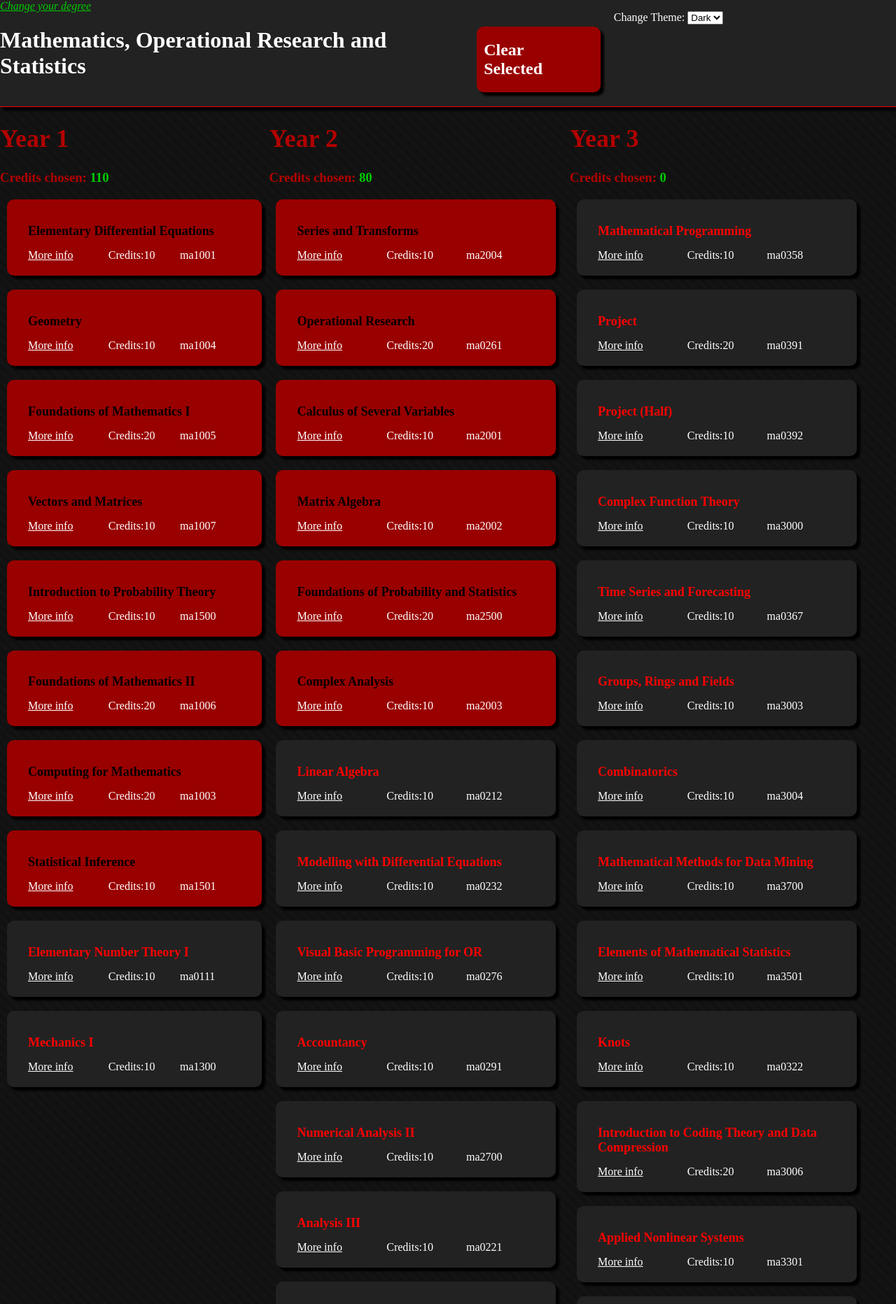
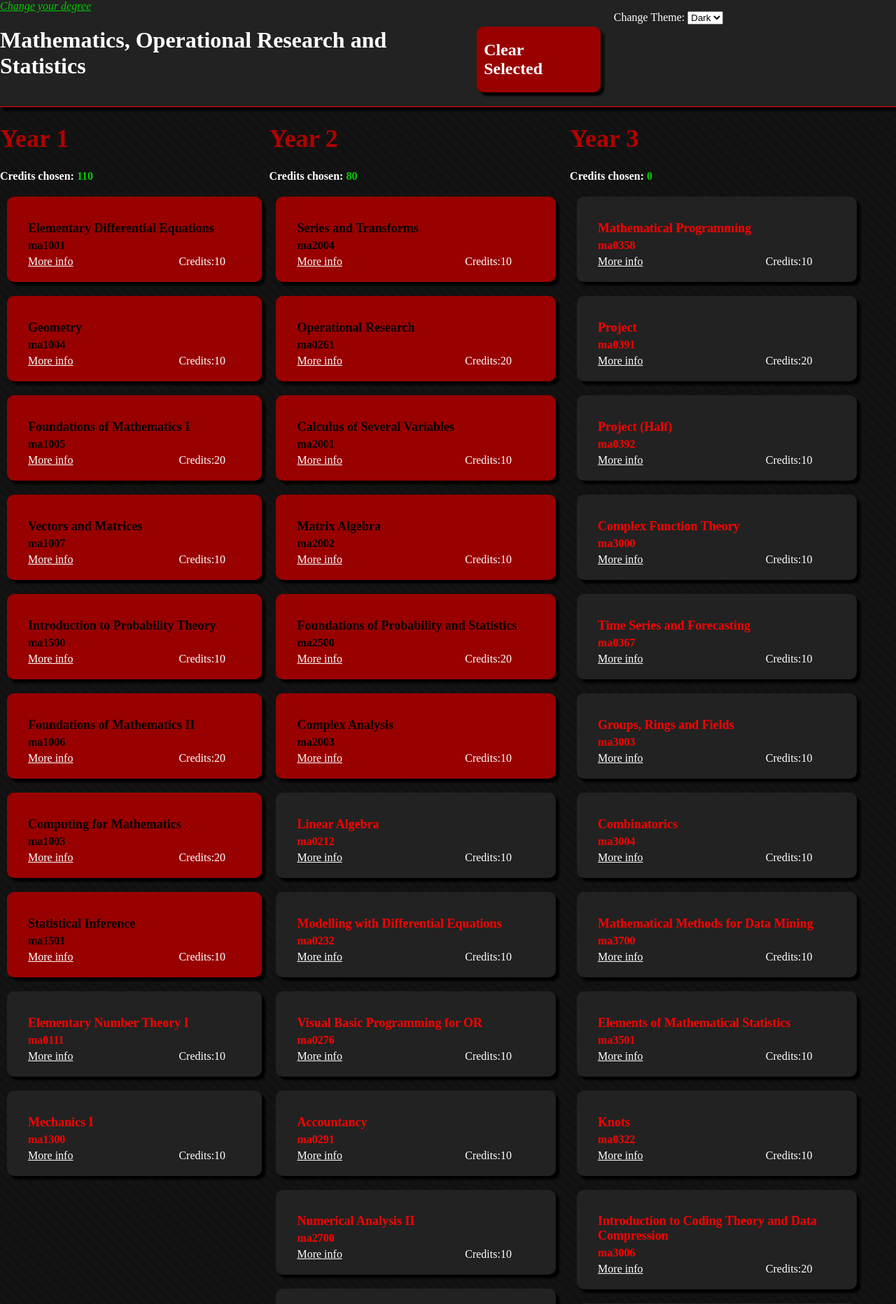
Before and after one commit to alcarney/ModulePlanner-1, a Jekyll site: the page built from mors.html, in a window 1280 px wide. Shown: the top 1864 px of the page at 70% size. Built offline with Jekyll 4.4.1, drawn with Linux system fonts in a browser that asks for light colours; nearby versions of some CDN libraries; some of the changed text lies outside the part shown.

Commit message:
Fix module code as per discussion in code club. :imp:

```diff
--- a/_includes/module_info.html
+++ b/_includes/module_info.html
@@ -5,9 +5,10 @@
 {% endfor %}
 
 <h2>{{module.name}}</h2>
+<h3>{{module.code}}</h3>
 <div class="group">
     <a href="https://handbooks.data.cardiff.ac.uk/module/{{module.more-info}}.html" target="_blank">More info</a>
-    <center1>{{module.code}}</center1>
+
     <aside>Credits:<span class="credit">{{module.credits}}</span></aside>
 </div>
 
--- a/_sass/_style.scss
+++ b/_sass/_style.scss
@@ -55,8 +55,14 @@ body {
     background-size: 15px 15px;
     color: $text-color;
 
-    h1, h2, h3, h4, h5, h6 {
+    h1, h2, h4, h5, h6 {
         color: darken($cardiff-bright, 15%);
+    }
+
+    h3 {
+        margin-top: 0;
+        font-size: 16px;
+        margin-bottom: 5px;
     }
 
     a {
@@ -99,6 +105,7 @@ div.module {
 
     h2 {
         font-size: 18px;
+        margin-bottom: 5px;
     }
 }
 
@@ -111,7 +118,7 @@ div.core {
         @include border-radius($corner-radius);
         background-color: $cardiff-dark;
 
-        h2 {
+        h2, h3 {
             color: $black;
         }
     }
@@ -131,7 +138,7 @@ div.optional {
             @include box-shadow($inset-shadow-style);
         }
 
-        h2 {
+        h2, h3 {
             color: $option-slected;
         }
     }
@@ -140,7 +147,7 @@ div.optional {
         background-color: $cardiff-bright;
         cursor:pointer;
 
-        h2 {
+        h2, h3 {
             color: $black;
         }
     }
@@ -153,6 +160,7 @@ div.optional {
 .warn {
     color: $red-warn;
 }
+
 footer {
     position: fixed;
     right: 0;
```
